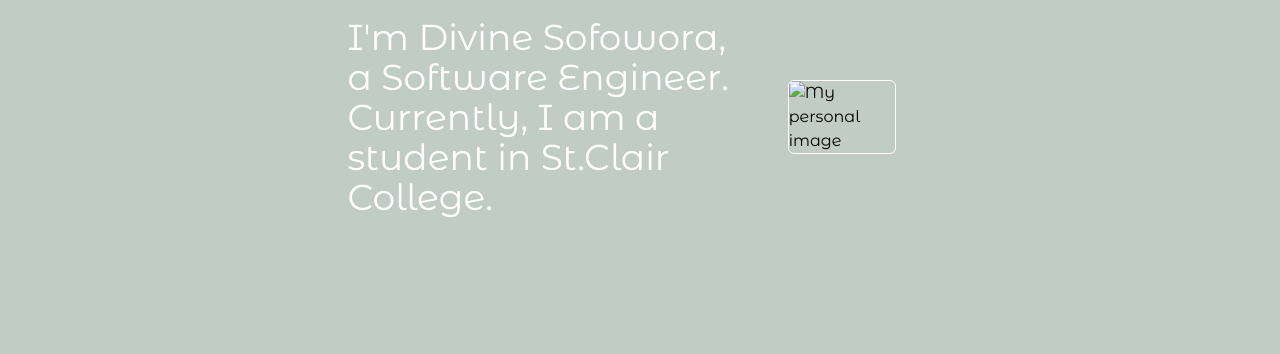
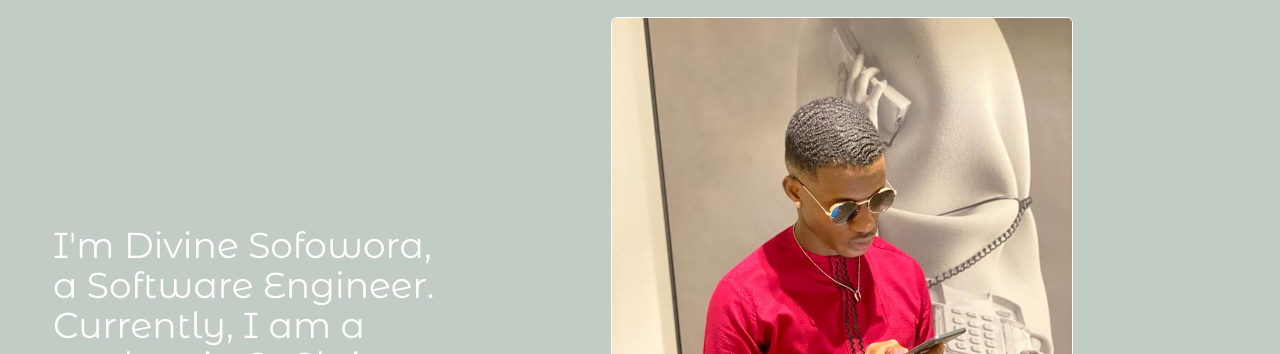
Before and after one commit to Deodiv/personal-website, a website: page about.html in a window 1280 px wide. Shown: the part 63-417 px from the top of the page. Drawn offline with nearby package versions, Linux system fonts and the light colour scheme; the site is published under a folder, as on GitHub Pages, so addresses that start at the root find nothing; a web font is replaced by a local one.

Commit message:
Update about.html

```diff
--- a/about.html
+++ b/about.html
@@ -56,7 +56,7 @@
         </div>
 
         <div class="flex justify-center items-center md:order-2">
-            <img class="h-3/5 w-3/5 object-cover border border-white rounded-md" src="/images/me.jpeg" alt="My personal image" />
+            <img class="h-3/5 w-3/5 object-cover border border-white rounded-md" src="images/me.jpeg" alt="My personal image" />
         </div>
     </main>
 
```
